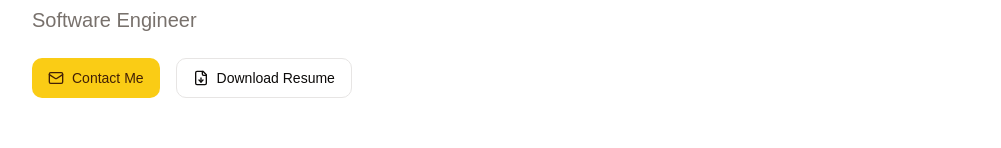
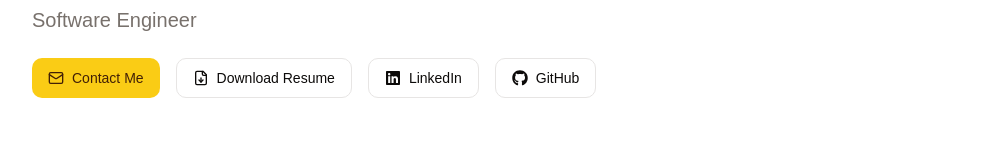
Before and after one commit to hayata-suenaga/portfolio, a Next.js app: page / in a window 1280 px wide. Shown: the part 138-286 px from the top of the page, without its empty margins (272-1273 px from the left). Built offline with nearby package versions, Linux system fonts and the light colour scheme.

Commit message:
chore: add links to LinkedIn and GitHub

```diff
--- a/src/app/page.tsx
+++ b/src/app/page.tsx
@@ -2,6 +2,7 @@
 
 import { Button } from "@/components/ui/button";
 import { Sun, Moon, Mail, FileDown } from "lucide-react";
+import { FaGithub, FaLinkedin } from "react-icons/fa";
 import { useTheme } from "next-themes";
 
 export default function PortfolioPage() {
@@ -29,19 +30,39 @@ export default function PortfolioPage() {
           <h2 className="text-xl text-muted-foreground mb-6">
             Software Engineer
           </h2>
-          <div className="flex gap-4">
-            <Button className="gap-2" asChild>
-              <a href="mailto:hayata.suenaga@eisuke.org">
+          <div className="flex flex-wrap gap-4">
+            <a href="mailto:hayata.suenaga@eisuke.org">
+              <Button className="gap-2">
                 <Mail className="h-4 w-4" />
                 Contact Me
-              </a>
-            </Button>
-            <Button variant="outline" className="gap-2" asChild>
-              <a href="/resume.pdf" download>
+              </Button>
+            </a>
+            <a href="/resume.pdf" download>
+              <Button variant="outline" className="gap-2">
                 <FileDown className="h-4 w-4" />
                 Download Resume
-              </a>
-            </Button>
+              </Button>
+            </a>
+            <a
+              href="https://www.linkedin.com/in/hayata-suenaga/"
+              target="_blank"
+              rel="noopener noreferrer"
+            >
+              <Button variant="outline" className="gap-2">
+                <FaLinkedin className="h-4 w-4" />
+                LinkedIn
+              </Button>
+            </a>
+            <a
+              href="https://github.com/hayata-suenaga"
+              target="_blank"
+              rel="noopener noreferrer"
+            >
+              <Button variant="outline" className="gap-2">
+                <FaGithub className="h-4 w-4" />
+                GitHub
+              </Button>
+            </a>
           </div>
         </header>
 
```
